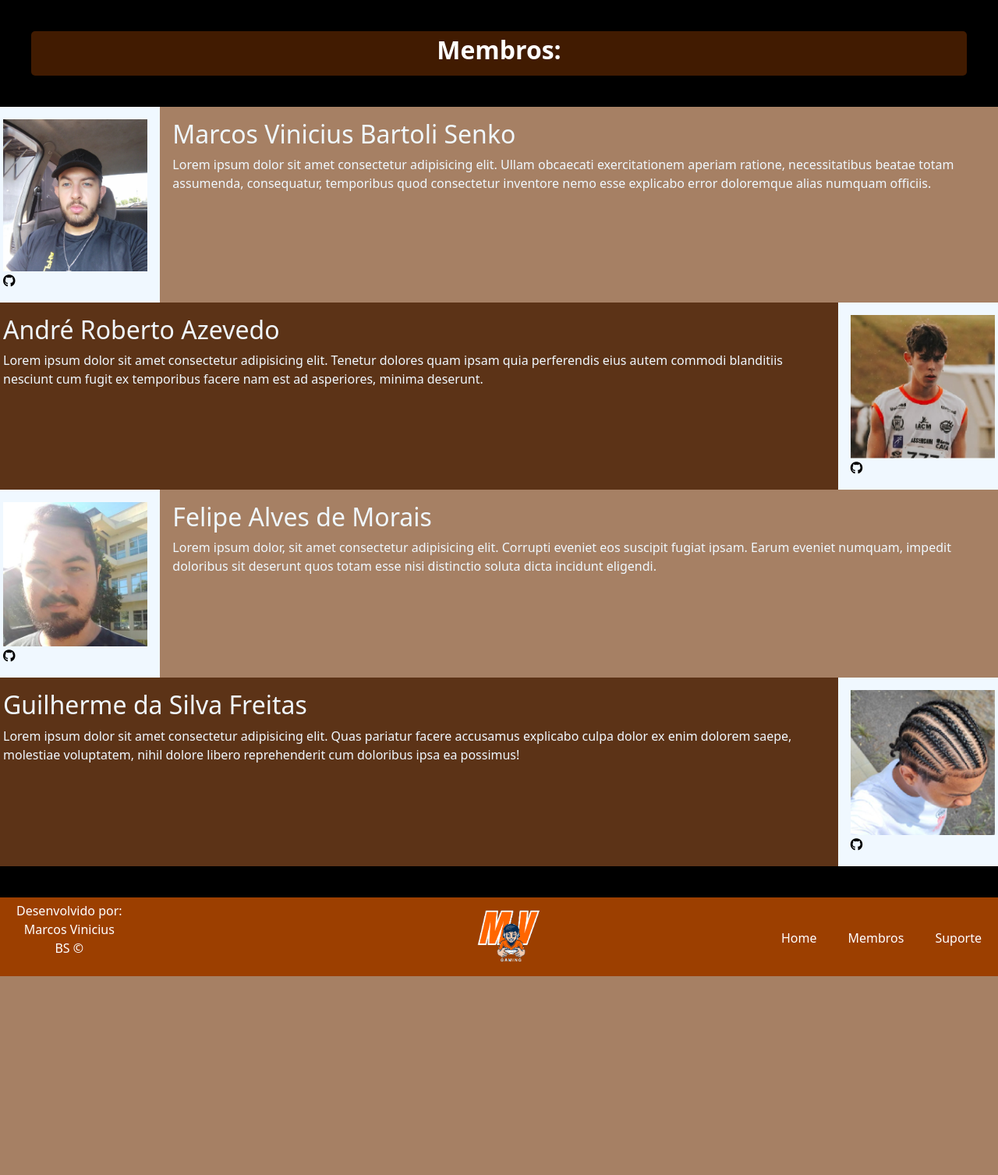
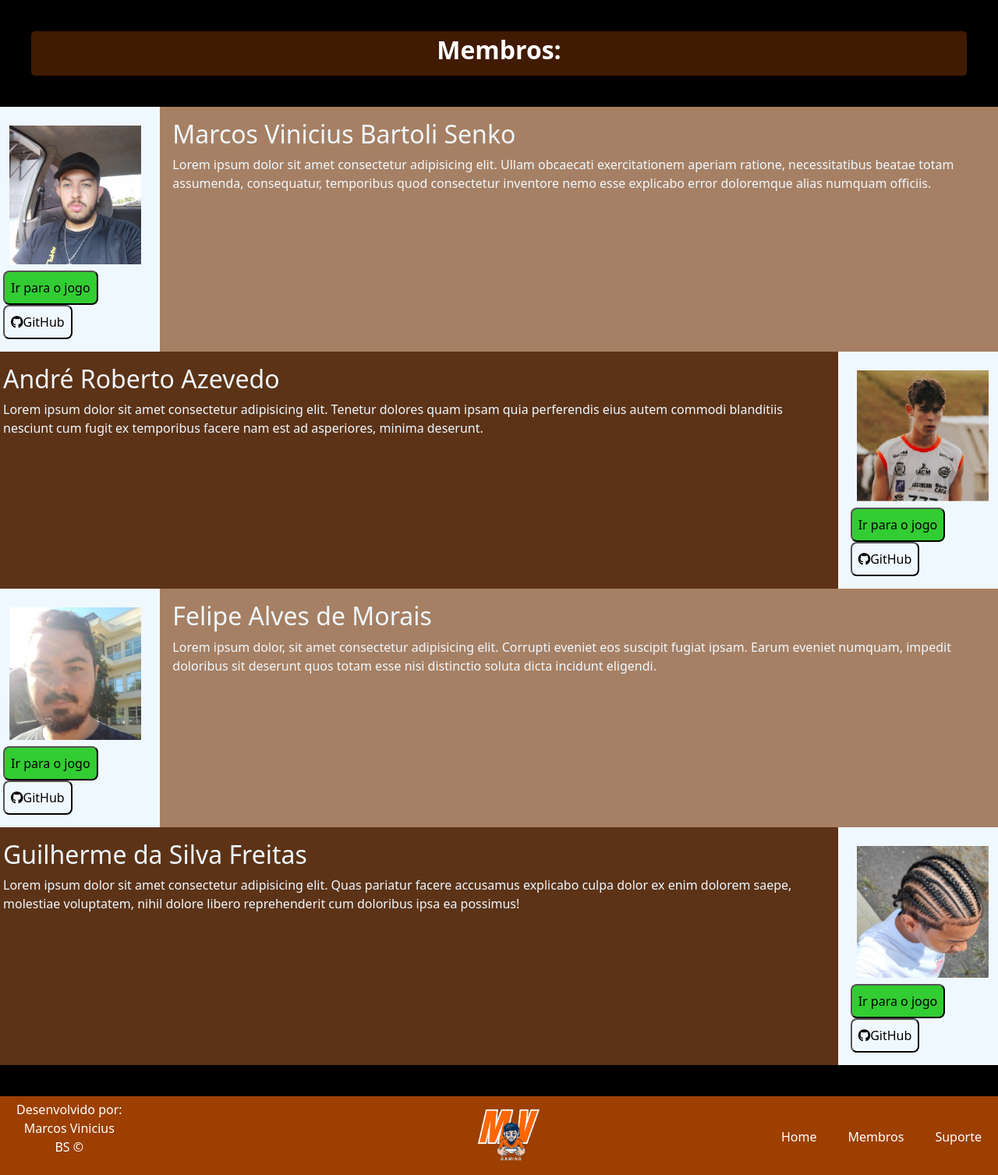
Before and after one commit to Marcosvini0001/TechAcademy2, a PHP site: page /index.php?pagina=membros in a window 1280 px wide. Shown: the part 89-1596 px from the top of the page at 78% size. Before the commit the page ends 1341 px from the top, so only its background shows below. Run offline with PHP 8.4, Linux system fonts and the light colour scheme; some libraries are stand-ins or nearby versions.

Commit message:
adicionado botão 'ir para o jogo' e 'github' em membros para pc

```diff
--- a/paginas/membros.php
+++ b/paginas/membros.php
@@ -6,10 +6,9 @@
         <section class="membros">
             <div class="row">
               <div class="col-2" style="background-color: aliceblue; padding: 16px;">
-              <img src="img/vinii.png" alt="Marcos Vinicius Bartoli Senko" title="Marcos Vinicius" style="width: 100%;">
-                <a href="https://github.com/Marcosvini0001">
-                  <i class="fa-brands fa-github" style="color:black"></i>
-                </a>
+              <img src="img/vinii.png" alt="Marcos Vinicius Bartoli Senko" title="Marcos Vinicius" style="width: 100%; padding: 8px;">
+              <button style="background-color: #32CD32; padding: 8px; border-radius: 8px;">Ir para o jogo</button>
+                <button style="background-color: aliceblue; padding: 8px; border-radius: 8px;"><i class="fa-brands fa-github" style="color:black"></i>GitHub</button>
               </div>
               <div class="col-10" style="background-color:#A68064; padding: 16px; color: aliceblue;"><h2>Marcos Vinicius Bartoli Senko</h2>
               <p>Lorem ipsum dolor sit amet consectetur adipisicing elit.
@@ -23,19 +22,17 @@
               Tenetur dolores quam ipsam quia perferendis eius autem commodi blanditiis nesciunt cum fugit ex temporibus facere nam est ad asperiores, minima deserunt.
               </p></div>
               <div class="col-2" style="background-color: aliceblue; padding: 16px;">
-                <img src="img/andre.jpg" alt="Andre" title="Andre" style="width: 100%;">
-                <a href="https://github.com/Azvedo-06">
-                  <i class="fa-brands fa-github" style="color:black"></i>
-                </a>
+                <img src="img/andre.jpg" alt="Andre" title="Andre" style="width: 100%; padding: 8px;">
+                <button style="background-color: #32CD32; padding: 8px; border-radius: 8px;">Ir para o jogo</button>
+                <button style="background-color: aliceblue; padding: 8px; border-radius: 8px;"><i class="fa-brands fa-github" style="color:black"></i>GitHub</button>
               </div>
             </div>
 
             <div class="row">
               <div class="col-2" style="background-color: aliceblue; padding: 16px;">
-                <img src="img/felipe.jpg" alt="Felipe" title="Felipe" style="width: 100%;">
-                <a href="https://github.com/FelipeTr00/TechAcademy2/">
-                  <i class="fa-brands fa-github" style="color:black"></i>
-                </a>
+                <img src="img/felipe.jpg" alt="Felipe" title="Felipe" style="width: 100%; padding: 8px;">
+                <button style="background-color: #32CD32; padding: 8px; border-radius: 8px;">Ir para o jogo</button>
+                <button style="background-color: aliceblue; padding: 8px; border-radius: 8px;"><i class="fa-brands fa-github" style="color:black"></i>GitHub</button>
               </div>
               <div class="col-10" style="background-color: #A68064; padding: 16px; color: aliceblue;"><h2>Felipe Alves de Morais</h2>
               <p>Lorem ipsum dolor, sit amet consectetur adipisicing elit.
@@ -48,10 +45,9 @@
               <p>Lorem ipsum dolor sit amet consectetur adipisicing elit. Quas pariatur facere accusamus explicabo culpa dolor ex enim dolorem saepe,
               molestiae voluptatem, nihil dolore libero reprehenderit cum doloribus ipsa ea possimus!</p></div>
               <div class="col-2" style="background-color: aliceblue; padding: 16px;">
-                <img src="img/guilherme.jpg" alt="Guilherme" title="Guilherme" style="width: 100%;">
-                <a href="">
-                  <i class="fa-brands fa-github" style="color:black"></i>
-                </a>
+                <img src="img/guilherme.jpg" alt="Guilherme" title="Guilherme" style="width: 100%; padding: 8px;">
+                <button style="background-color: #32CD32; padding: 8px; border-radius: 8px;">Ir para o jogo</button>
+                <button style="background-color: aliceblue; padding: 8px; border-radius: 8px;"><i class="fa-brands fa-github" style="color:black"></i>GitHub</button>
               </div>
             </div>
         </section>
--- a/paginas/suporte.php
+++ b/paginas/suporte.php
@@ -23,5 +23,4 @@
           </div>
 
         </div>
-
     </main>
```
